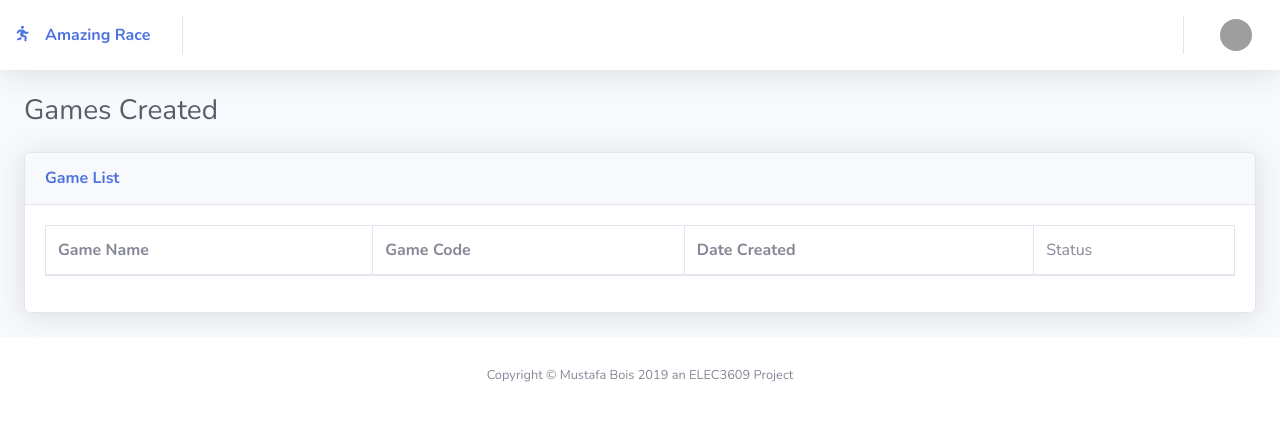
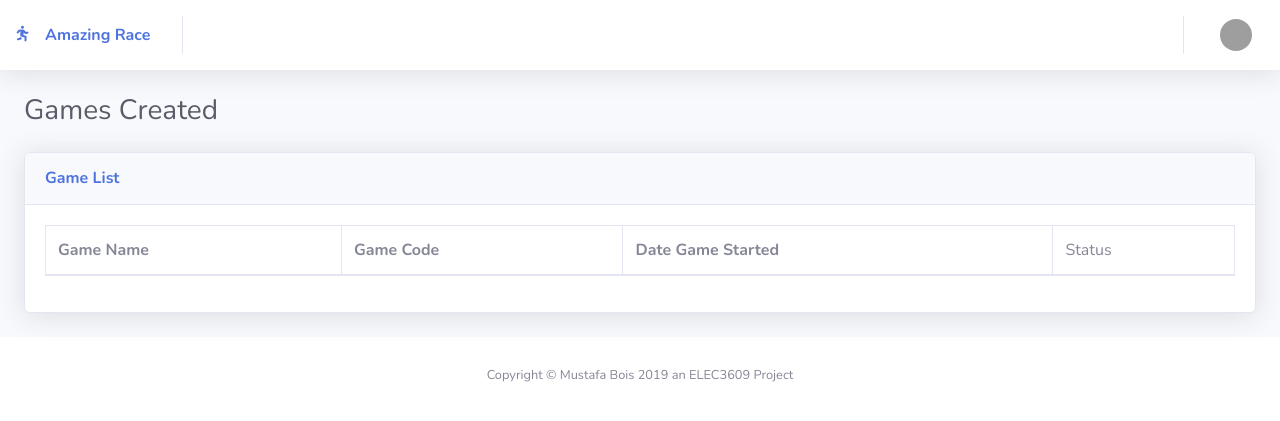
Before and after one commit to mospy26/AmazingRaceDjango, a Django app: page /user/created/ in a window 1280 px wide. Shown: the top 421 px of the page. Run offline with Django 3.2, Linux system fonts and the light colour scheme; a user stored in the database is signed in; data comes from the database, SQL or seed files in the repository; parts of the project's set-up code (start-up, migrations or seed data) failed here and were passed over; some libraries are stand-ins or nearby versions; grey boxes are pictures that could not be loaded.

Commit message:
Fixed the tables in game-list.html

```diff
--- a/project/AmazingRaceApp/templates/game-create.html
+++ b/project/AmazingRaceApp/templates/game-create.html
@@ -78,7 +78,6 @@
                     <div class="modal-footer">
                       <button class="btn btn-secondary btn-danger" type="button" data-dismiss="modal">Delete Game</button>
                       <button class="btn btn-secondary btn-success" type="button" data-dismiss="modal">Start Game</button>
-                      <button class="btn btn-secondary btn-danger" type="button" data-dismiss="modal">Stop Game</button>
                       <button class="btn btn-secondary" type="button" data-dismiss="modal">Cancel</button>
                     </div>
                   </div>
--- a/project/AmazingRaceApp/templates/game-list.html
+++ b/project/AmazingRaceApp/templates/game-list.html
@@ -25,11 +25,12 @@
                         <tr>
                             <th>Game Name</th>
                             <th>Game Code</th>
-                            <th>Date {{page_name}}</th>
                             {% if page_name == "Played" %}
+                                <th>Date {{page_name}}</th>
                                 <th>Rank</th>
                                 <th>Creator (Username)</th>
-
+                            {% else %}
+                                <th>Date Game Started</th>
                             {% endif %}
                             <td>Status</td>
                         </tr>
@@ -68,7 +69,11 @@
 
                                 {% if page_name == "Created" %}
                                     <td>{{ game.code }}</td>
-                                    <td>{{ game.start_time }}</td>
+                                    {% if game.start_time == None %}
+                                        <td>Game Not Started</td>
+                                    {% else %}
+                                        <td>{{ game.start_time }}</td>
+                                    {% endif %}
                                 {% endif %}
 
                                 {% if status == "Closed" %}
```
